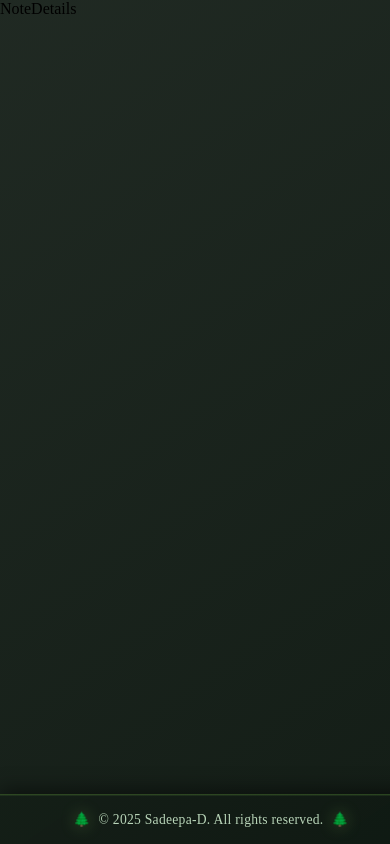
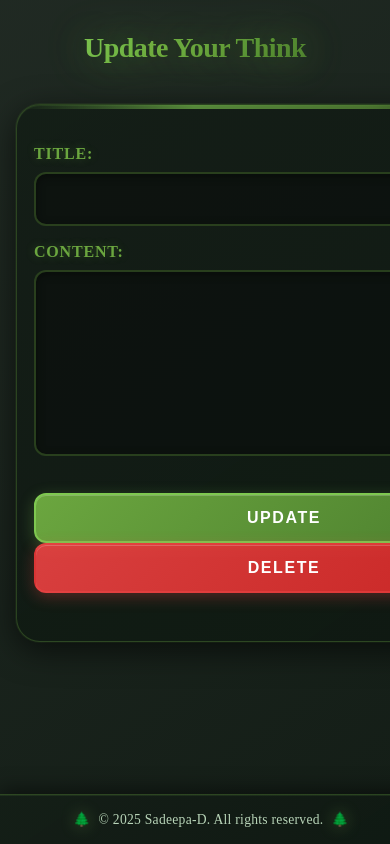
Before and after one commit to Sadeepa-D/Think-Board-With-MERN, a React (Vite) app in the folder Frontend/vite-project/: page /viewnote in a window 390 px wide. Built offline with nearby package versions, Linux system fonts and the light colour scheme.

Commit message:
notedetails update page done

```diff
--- a/Frontend/vite-project/src/Pages/NoteDetails/NoteDetails.css
+++ b/Frontend/vite-project/src/Pages/NoteDetails/NoteDetails.css
@@ -0,0 +1,318 @@
+/* NoteDetails.css */
+
+:root {
+  --forest-dark: #0a0e0d;
+  --forest-darker: #050706;
+  --forest-green: #2d5016;
+  --forest-accent: #4a7c2d;
+  --forest-bright: #6ba63f;
+  --forest-neon: #7ec850;
+  --text-primary: #e8f5e8;
+  --text-secondary: #b8d4b8;
+  --text-muted: #7a9a7a;
+  --danger-red: #ef4444;
+  --danger-hover: #dc2626;
+}
+
+.updatenote_title {
+  text-align: center;
+  font-size: 2.75rem;
+  font-weight: 800;
+  background: linear-gradient(
+    135deg,
+    var(--forest-neon) 0%,
+    var(--forest-bright) 50%,
+    var(--forest-accent) 100%
+  );
+  -webkit-background-clip: text;
+  -webkit-text-fill-color: transparent;
+  background-clip: text;
+  margin: 3rem auto 2.5rem;
+  padding: 0 1rem;
+  letter-spacing: -0.02em;
+  text-shadow: 0 0 40px rgba(126, 200, 80, 0.3);
+  animation: glow 3s ease-in-out infinite alternate;
+}
+
+@keyframes glow {
+  from {
+    filter: drop-shadow(0 0 20px rgba(126, 200, 80, 0.4));
+  }
+  to {
+    filter: drop-shadow(0 0 30px rgba(126, 200, 80, 0.6));
+  }
+}
+
+.update_nt_form {
+  max-width: 700px;
+  margin: 0 auto;
+  padding: 2rem;
+}
+
+.update_nt_form form {
+  background: linear-gradient(
+    145deg,
+    rgba(20, 30, 23, 0.95) 0%,
+    rgba(15, 25, 18, 0.98) 100%
+  );
+  border: 1px solid rgba(106, 166, 63, 0.3);
+  border-radius: 1.5rem;
+  padding: 3rem;
+  box-shadow: 0 8px 32px rgba(0, 0, 0, 0.6), 0 0 0 1px rgba(126, 200, 80, 0.1),
+    inset 0 1px 0 rgba(126, 200, 80, 0.1);
+  position: relative;
+  overflow: hidden;
+  width: 500px;
+}
+
+.update_nt_form form::before {
+  content: "";
+  position: absolute;
+  top: 0;
+  left: 0;
+  right: 0;
+  height: 4px;
+  background: linear-gradient(
+    90deg,
+    transparent,
+    var(--forest-neon),
+    var(--forest-bright),
+    transparent
+  );
+  animation: shimmer 3s ease-in-out infinite;
+}
+
+@keyframes shimmer {
+  0%,
+  100% {
+    opacity: 0.5;
+  }
+  50% {
+    opacity: 1;
+  }
+}
+
+.update_nt_form table {
+  width: 100%;
+  border-collapse: separate;
+  border-spacing: 0 1.5rem;
+}
+
+.update_nt_form tbody tr td:first-child {
+  font-size: 1.1rem;
+  font-weight: 600;
+  color: var(--forest-bright);
+  padding-right: 1.5rem;
+  text-align: left;
+  vertical-align: top;
+  padding-top: 0.75rem;
+  width: 120px;
+  text-transform: uppercase;
+  letter-spacing: 0.05em;
+  text-shadow: 0 0 10px rgba(126, 200, 80, 0.3);
+}
+
+.update_nt_form input[type="text"],
+.update_nt_form textarea {
+  width: 90%;
+  padding: 1rem 1.25rem;
+  background: rgba(10, 14, 13, 0.6);
+  border: 2px solid rgba(106, 166, 63, 0.3);
+  border-radius: 0.75rem;
+  color: var(--text-primary);
+  font-size: 1rem;
+  font-family: inherit;
+  transition: all 0.3s cubic-bezier(0.4, 0, 0.2, 1);
+  box-shadow: inset 0 2px 8px rgba(0, 0, 0, 0.4), 0 0 0 0 rgba(126, 200, 80, 0);
+}
+
+.update_nt_form input[type="text"]:focus,
+.update_nt_form textarea:focus {
+  outline: none;
+  border-color: var(--forest-neon);
+  background: rgba(10, 14, 13, 0.8);
+  box-shadow: inset 0 2px 8px rgba(0, 0, 0, 0.4),
+    0 0 0 3px rgba(126, 200, 80, 0.2), 0 0 20px rgba(126, 200, 80, 0.3);
+}
+
+.update_nt_form textarea {
+  min-height: 100px;
+  resize: vertical;
+  line-height: 1.6;
+}
+
+.button_row {
+  padding-top: 1rem !important;
+  text-align: center;
+}
+
+.button_row td {
+  display: flex;
+  gap: 2rem;
+  justify-content: center;
+  align-items: center;
+  flex-wrap: wrap;
+}
+
+.update_btn,
+.delete_btn {
+  flex: 0 1 auto;
+  min-width: 150px;
+  max-width: 200px;
+  border-radius: 0.75rem;
+  padding: 1rem 2rem;
+  font-size: 1.1rem;
+  font-weight: 700;
+  cursor: pointer;
+  text-transform: uppercase;
+  letter-spacing: 0.1em;
+  transition: all 0.3s cubic-bezier(0.4, 0, 0.2, 1);
+  position: relative;
+  overflow: hidden;
+  border: 2px solid;
+}
+
+.update_btn {
+  margin-right: 1.5rem; /* space to the next button */
+}
+
+.update_btn {
+  background: linear-gradient(
+    135deg,
+    var(--forest-bright) 0%,
+    var(--forest-accent) 100%
+  );
+  color: white;
+  border-color: var(--forest-neon);
+  box-shadow: 0 4px 15px rgba(126, 200, 80, 0.3),
+    inset 0 1px 0 rgba(255, 255, 255, 0.2);
+}
+
+.update_btn::before,
+.delete_btn::before {
+  content: "";
+  position: absolute;
+  top: 50%;
+  left: 50%;
+  width: 0;
+  height: 0;
+  border-radius: 50%;
+  background: rgba(255, 255, 255, 0.2);
+  transform: translate(-50%, -50%);
+  transition: width 0.6s, height 0.6s;
+}
+
+.update_btn:hover {
+  background: linear-gradient(
+    135deg,
+    var(--forest-neon) 0%,
+    var(--forest-bright) 100%
+  );
+  transform: translateY(-2px);
+  border-color: var(--forest-bright);
+  box-shadow: 0 8px 25px rgba(126, 200, 80, 0.5),
+    0 0 0 4px rgba(126, 200, 80, 0.2), inset 0 1px 0 rgba(255, 255, 255, 0.3);
+}
+
+.delete_btn {
+  background: linear-gradient(
+    135deg,
+    rgba(239, 68, 68, 0.9) 0%,
+    rgba(220, 38, 38, 0.9) 100%
+  );
+  color: white;
+  border-color: rgba(239, 68, 68, 0.5);
+  box-shadow: 0 4px 15px rgba(239, 68, 68, 0.3),
+    inset 0 1px 0 rgba(255, 255, 255, 0.2);
+}
+
+.delete_btn:hover {
+  background: linear-gradient(
+    135deg,
+    var(--danger-red) 0%,
+    var(--danger-hover) 100%
+  );
+  transform: translateY(-2px);
+  border-color: var(--danger-red);
+  box-shadow: 0 8px 25px rgba(239, 68, 68, 0.5),
+    0 0 0 4px rgba(239, 68, 68, 0.2), inset 0 1px 0 rgba(255, 255, 255, 0.3);
+}
+
+.update_btn:hover::before,
+.delete_btn:hover::before {
+  width: 300px;
+  height: 300px;
+}
+
+.update_btn:active,
+.delete_btn:active {
+  transform: translateY(0);
+}
+
+/* Responsive Design */
+@media (max-width: 768px) {
+  .updatenote_title {
+    font-size: 2rem;
+    margin: 2rem auto 1.5rem;
+  }
+
+  .update_nt_form {
+    padding: 1rem;
+  }
+
+  .update_nt_form form {
+    padding: 2rem 1.5rem;
+  }
+
+  .update_nt_form table {
+    border-spacing: 0 1rem;
+  }
+
+  .update_nt_form tbody tr td:first-child {
+    display: block;
+    width: 100%;
+    padding-right: 0;
+    padding-bottom: 0.5rem;
+    padding-top: 0;
+  }
+
+  .update_nt_form tbody tr td:last-child {
+    display: block;
+    width: 100%;
+  }
+
+  .button_row td {
+    flex-direction: column;
+    gap: 1rem;
+  }
+
+  .update_btn,
+  .delete_btn {
+    max-width: 100%;
+    width: 100%;
+  }
+
+  .update_nt_form textarea {
+    min-height: 150px;
+  }
+}
+
+@media (max-width: 480px) {
+  .updatenote_title {
+    font-size: 1.75rem;
+  }
+
+  .update_nt_form form {
+    padding: 1.5rem 1rem;
+  }
+
+  .update_nt_form tbody tr td:first-child {
+    font-size: 1rem;
+  }
+
+  .update_btn,
+  .delete_btn {
+    padding: 0.875rem 1.5rem;
+    font-size: 1rem;
+  }
+}
--- a/Frontend/vite-project/src/Pages/NoteDetails/NoteDetails.jsx
+++ b/Frontend/vite-project/src/Pages/NoteDetails/NoteDetails.jsx
@@ -1,6 +1,41 @@
 import React from "react";
+import "./NoteDetails.css";
 
 export const NoteDetails = () => {
-  return <div>NoteDetails</div>;
+  return (
+    <>
+      <h1 className="updatenote_title">Update Your Think</h1>
+      <div className="update_nt_form">
+        <form>
+          <table>
+            <tbody>
+              <tr>
+                <td>Title:</td>
+                <td>
+                  <input type="text" />
+                </td>
+              </tr>
+              <tr>
+                <td>Content:</td>
+                <td>
+                  <textarea />
+                </td>
+              </tr>
+              <tr>
+                <td colSpan="2" className="button_row">
+                  <button type="submit" className="update_btn">
+                    Update
+                  </button>
+                  <button type="button" className="delete_btn">
+                    Delete
+                  </button>
+                </td>
+              </tr>
+            </tbody>
+          </table>
+        </form>
+      </div>
+    </>
+  );
 };
 export default NoteDetails;
```
